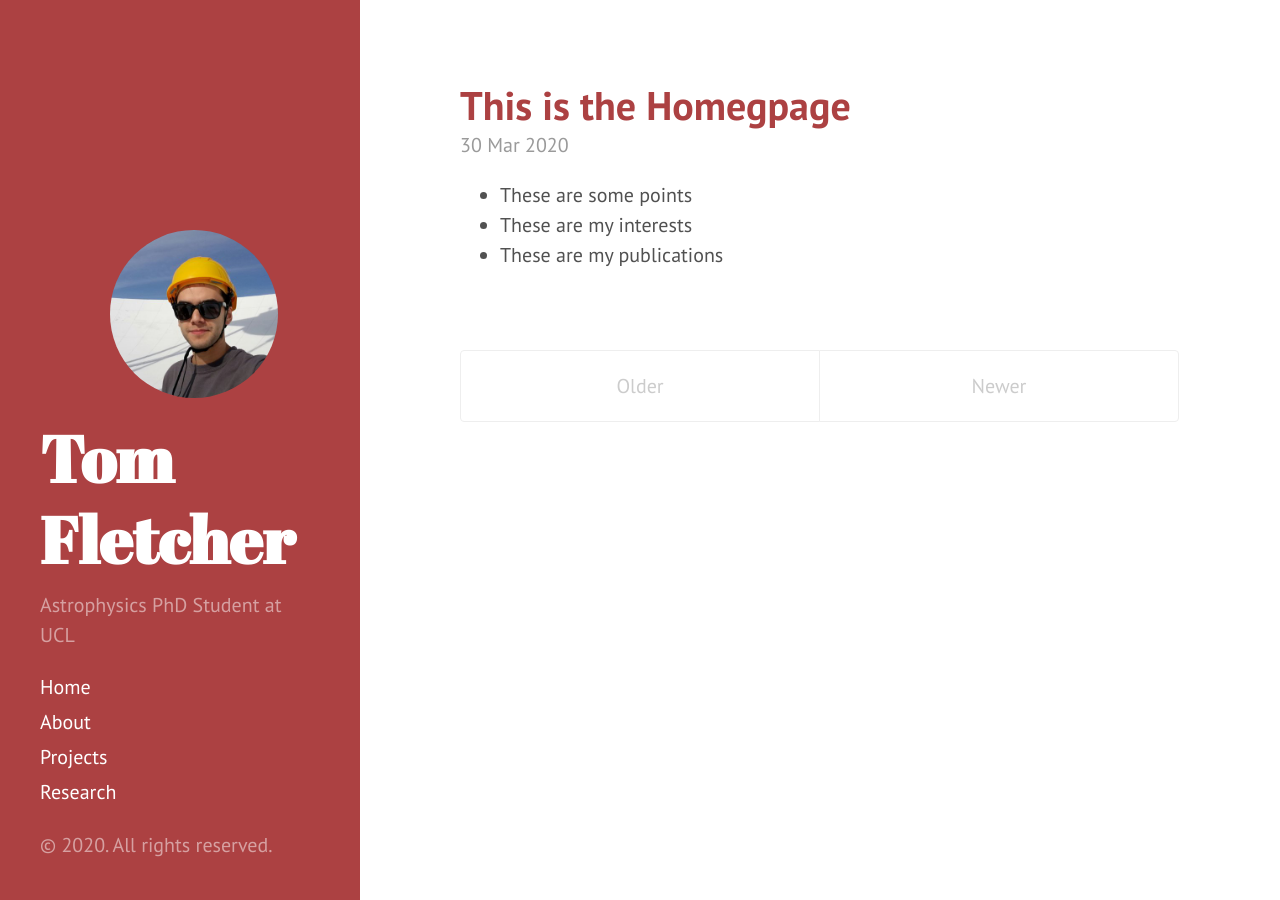
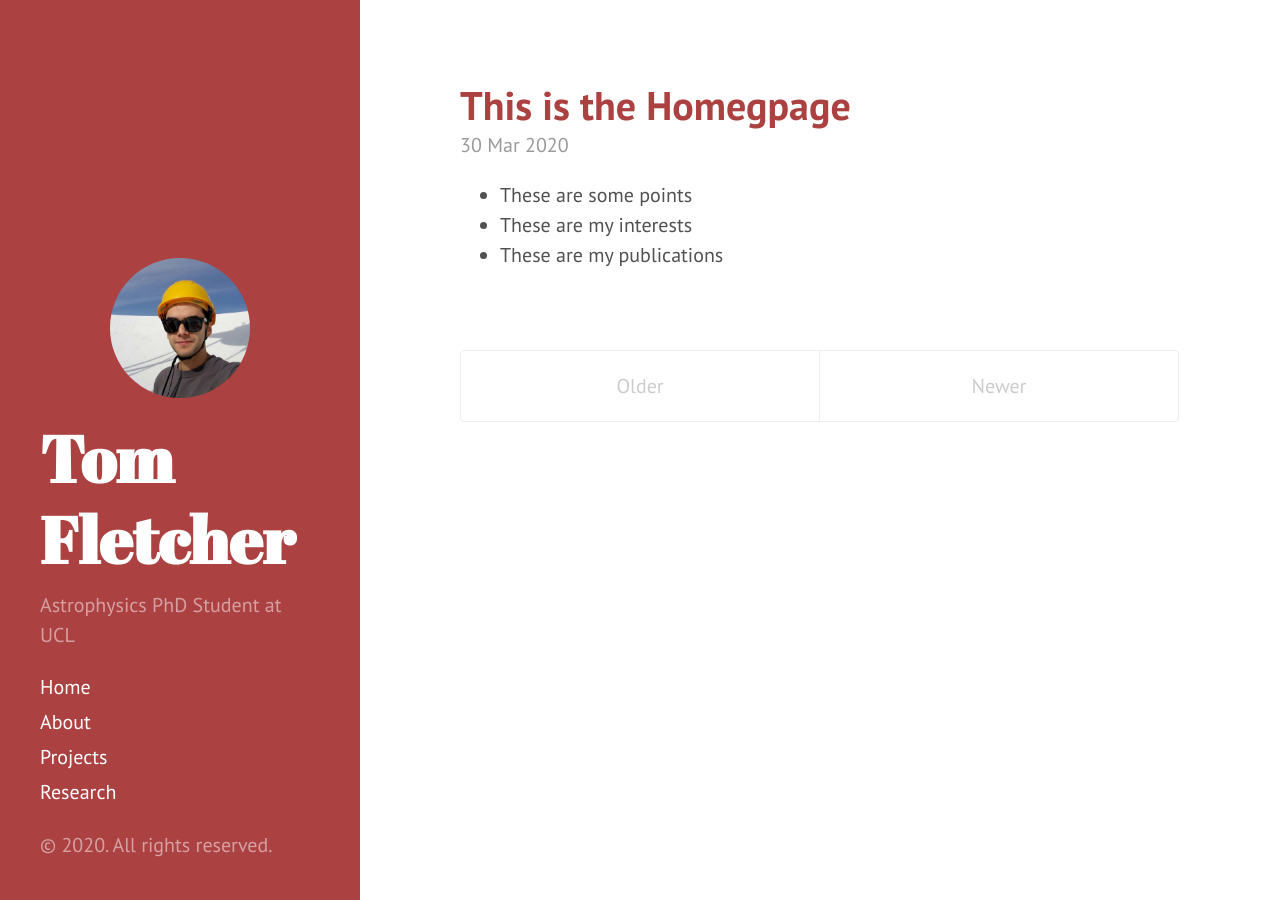
Before and after one commit to tomjf/tomjf.github.io, a Jekyll site: the page built from index.html, in a window 1280 px wide. Built offline with Jekyll 4.4.1, drawn with Linux system fonts in a browser that asks for light colours; Markdown is read by kramdown in place of the engine named in the settings; the list of posts is cut into pages by our own code.

Commit message:
remove cname file and re-align sidebar photo

```diff
--- a/CNAME
+++ /dev/null
@@ -1 +0,0 @@
-tomjf.github.io
--- a/public/css/hyde.css
+++ b/public/css/hyde.css
@@ -101,9 +101,9 @@ a.sidebar-nav-item:focus {
 
 /* Sidebar Photo */
 .sidebar img.photo {
-  border-radius: 60%;
+  border-radius: 50%;
   opacity: 1.0;
-  width: 60%;
+  width: 50%;
   margin-left: 25%;
 }
 
```
